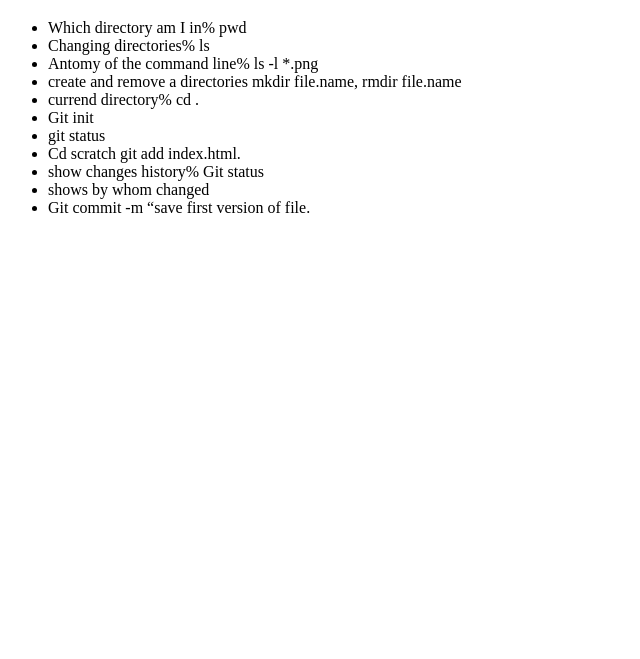
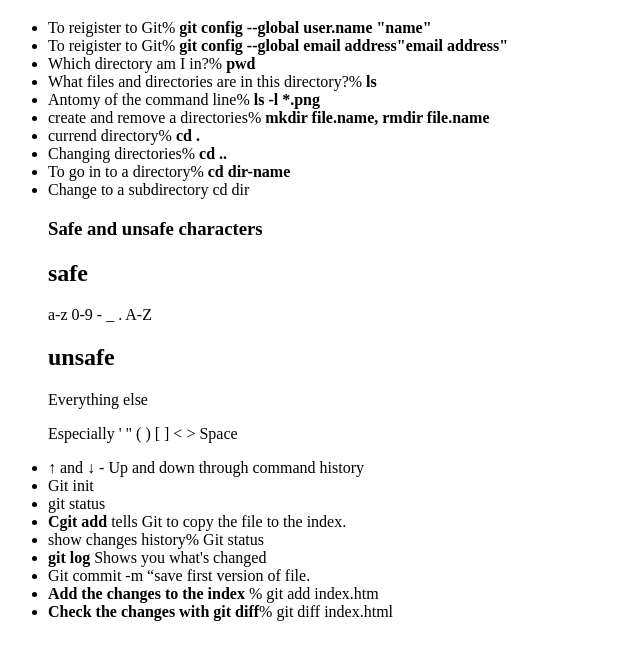
Before and after one commit to Zia18/powercoders, a plain HTML site: page cheatsheed/git.html in a window 1280 px wide. Shown: the part 61-720 px from the top of the page, without its empty margins (0-640 px from the left). Drawn offline with Linux system fonts and the light colour scheme.

Commit message:
link to my cheatsheed

```diff
--- a/cheatsheed/git.html
+++ b/cheatsheed/git.html
@@ -8,17 +8,33 @@
     <h1>GIT</h1>
       <div>
         <ul>
-          <li>Which directory am I in% pwd</li>
-          <li>Changing directories% ls</li>
-          <li>Antomy of the command line% ls -l *.png</li>
-          <li>create and remove a directories mkdir file.name, rmdir file.name</li>
-          <li>currend directory% cd .</li>
+          <li>To reigister to Git% <b>git config --global user.name "name"</b></li>
+          <li>To reigister to Git% <b>git config --global email address"email address"</b></li>
+          <li>Which directory am I in?% <b>pwd</b></li>
+          <li>What files and directories are in this directory?% <b>ls</b></li>
+          <li>Antomy of the command line% <b>ls -l *.png</b></li>
+          <li>create and remove a directories% <b>mkdir file.name, rmdir file.name</b></li>
+          <li>currend directory% <b>cd .</b></li>
+          <li>Changing directories% <b>cd ..</b></li>
+          <li>To go in to a directory% <b>cd dir-name</b></li>
+          <li>Change to a subdirectory  cd dir</li>
+        <h3>
+            <p>Safe and unsafe characters</p>
+        </h3>
+      <h2>safe</h2>
+          <p>a-z 0-9 - _ . A-Z</p>
+      <h2>unsafe</h2>
+          <p>Everything else</p>
+          <p>Especially ' " ( ) [ ] < > Space</p>
+          <li>↑ and ↓ - Up and down through command history</li>
           <li>Git init</li>
           <li>git status</li>
-          <li>Cd scratch  git add index.html.</li>
+          <li><b>Cgit add</b> tells Git to copy the file to the index.</li>
           <li>show changes history% Git status</li>
-          <li>shows by whom changed</li>
+          <li><b>git log</b> Shows you what's changed</li>
           <li>Git commit -m “save first version of file.</li>
+          <li><b>Add the changes to the index</b> % git add index.htm</li>
+          <li><b>Check the changes with git diff</b>% git diff index.html</li>
         </ul>
       </div>
   </body>
```
Also changed, not shown: cheatsheed/index.html (+5 -5 lines).
